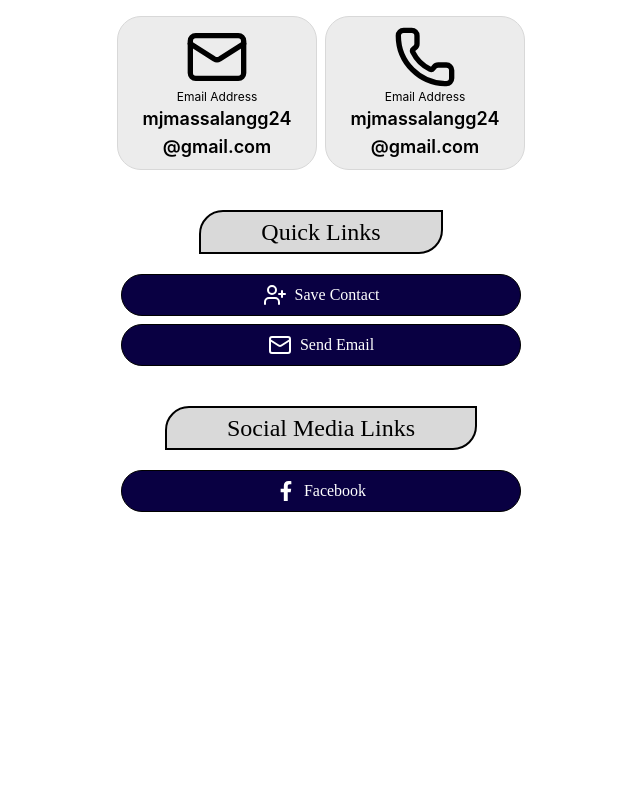
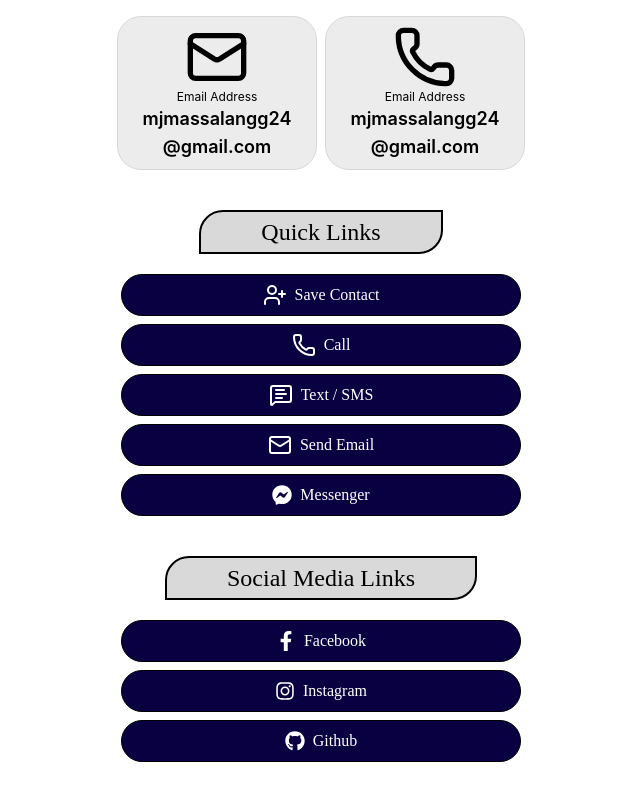
Before and after one commit to PROcrastinate3/forubyme-bal-agtas, a React (Vite) app: page / in a window 1280 px wide. Shown: the part 1014-1814 px from the top of the page, without its empty margins (319-959 px from the left). Before the commit the page ends 1566 px from the top, so only its background shows below. Built offline with nearby package versions, Linux system fonts and the light colour scheme; a web font is replaced by a local one.

Commit message:
Update website design

```diff
--- a/src/data/siteConfig.js
+++ b/src/data/siteConfig.js
@@ -4,19 +4,19 @@
 // ─────────────────────────────────────────────────────────────
 
 export const profile = {
-  name: "Mj Massalang",
-  title: "Graphic Designer & Front-End Developer",
-  phone: "", // e.g. "+639171234567" (include country code)
-  email: "mjmassalangg24@gmail.com",
+  name: "John Mark Balagtas",
+  title: "Full Stack Developer",
+  phone: "+639458556633", // e.g. "+639171234567" (include country code)
+  email: "mbalagtas265@gmail.com",
   website: "", // optional, e.g. "https://yoursite.com"
 };
 
 // Just the username / handle — NOT the full link.
 export const socials = {
   facebook: "gennilyn.balagtas.9", // facebook.com/<this>        e.g. "mj.massalang"
-  instagram: "", // instagram.com/<this>      e.g. "mj.designs"
-  github: "", // github.com/<this>            e.g. "mjmassalang"
-  messenger: "", // m.me/<this> (usually same as the Facebook username)
+  instagram: "jmarkii", // instagram.com/<this>      e.g. "mj.designs"
+  github: "PROcrastinate3", // github.com/<this>            e.g. "mjmassalang"
+  messenger: "gennilyn.balagtas.9", // m.me/<this> (usually same as the Facebook username)
   // Discord has no public username links, so use either:
   //   • an invite link:  "https://discord.gg/abc123"
   //   • or your numeric user ID: "123456789012345678"
```
Also changed, not shown: src/assets/pic1.png.
